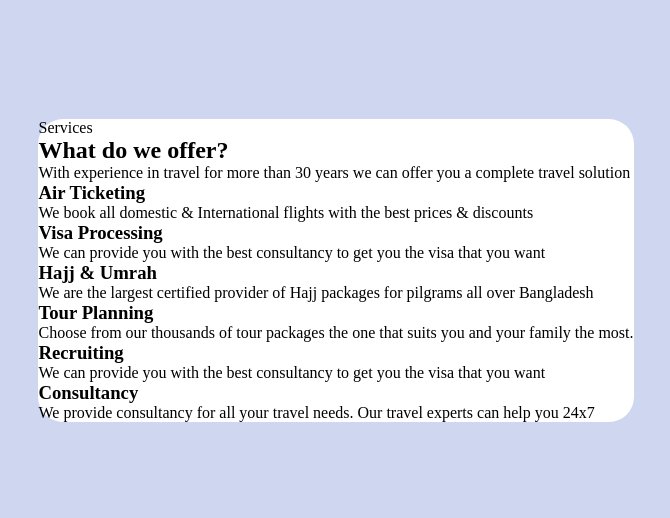
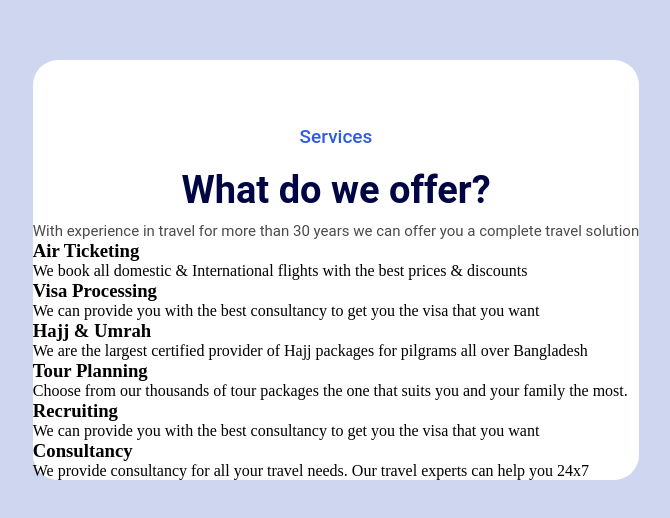
Before and after one commit to FedeVega01/image-based-web-project, a plain HTML site: page index.html in a window 1280 px wide. Shown: the part 130-648 px from the top of the page, without its empty margins (304-974 px from the left). Drawn offline with Linux system fonts and the light colour scheme.

Commit message:
se le aplicaron propiedades css a los titulos principales

```diff
--- a/css/style.css
+++ b/css/style.css
@@ -16,3 +16,32 @@ body{
     background-color: white;
     border-radius: 25px;
 }
+
+.t1{
+    color: rgb(46, 91, 226);
+    text-align: center;
+    padding-top: 65px;
+    font-family: "Roboto", sans-serif;
+    font-style: normal;
+    font-size: 19px;
+    font-weight: 500;
+}
+
+.t2{
+    color: rgb(0, 6, 68);
+    text-align: center;
+    padding-top: 20px;
+    font-family: "Roboto", sans-serif;
+    font-style: normal;
+    font-size: 38px;
+    font-weight: 600;
+}
+
+.t3{
+    color: rgb(75, 75, 75);
+    text-align: center;
+    padding-top: 10px;
+    font-family: "Roboto", sans-serif;
+    font-size: 15px;
+    font-weight: 400;
+}
--- a/index.html
+++ b/index.html
@@ -10,9 +10,9 @@
     <header></header>
     <main>
         <section class="fondo">
-                <p>Services</p>
-                <h1>What do we offer?</h1>
-                <p>With experience in travel for more than 30 years we can offer you a complete travel solution</p>
+                <p class="t1">Services</p>
+                <h1 class="t2">What do we offer?</h1>
+                <p class="t3">With experience in travel for more than 30 years we can offer you a complete travel solution</p>
 
                 <section>
                   <div>
```
